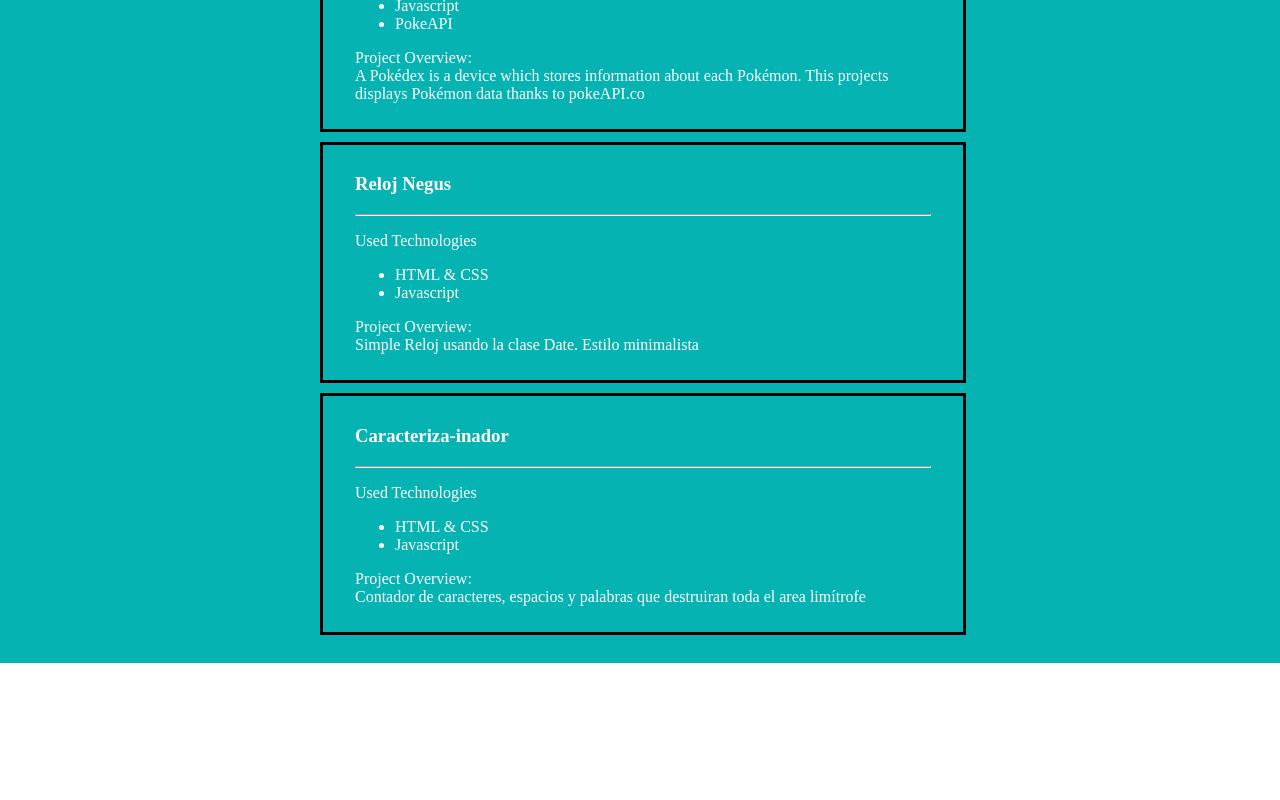
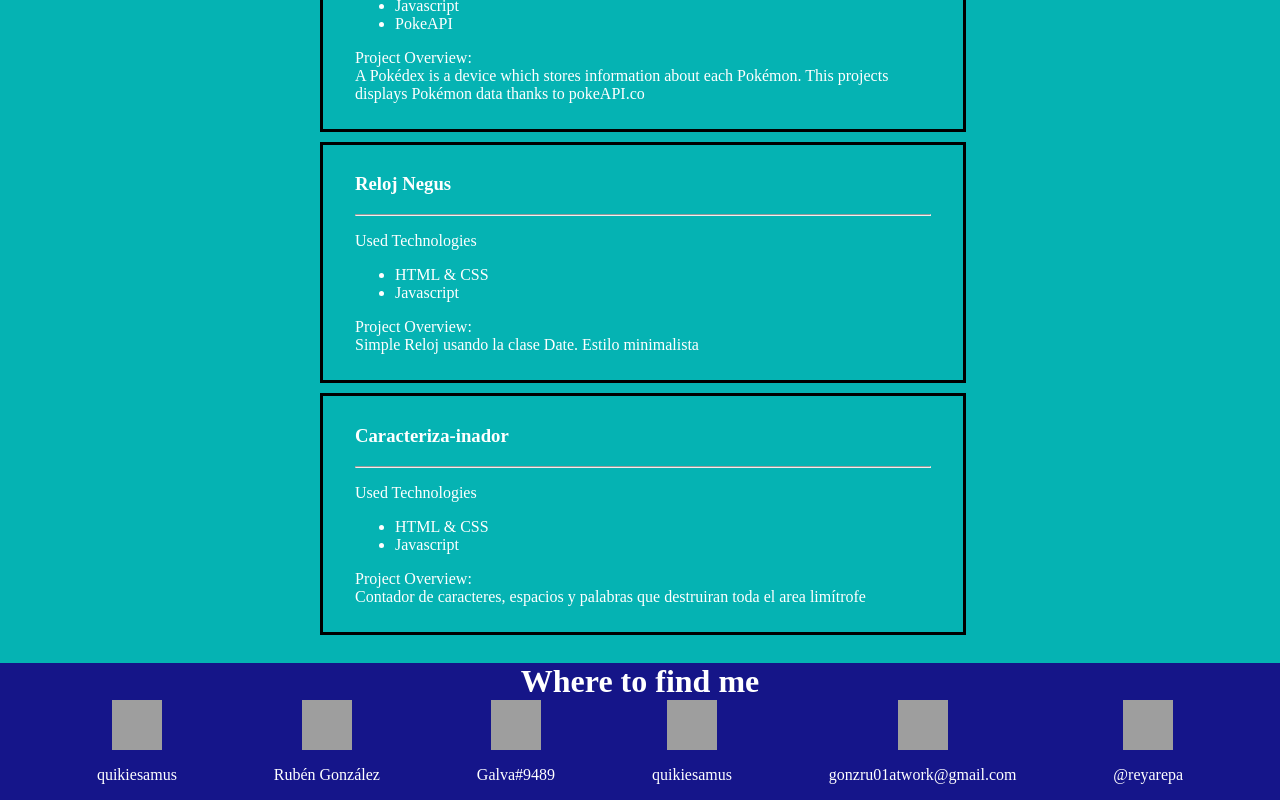
Before and after one commit to quiKieSamus/urbe-react-portfolio, a React (Vite) app: page / in a window 1280 px wide. Shown: the part 3781-4581 px from the top of the page. Before the commit the page ends 4444 px from the top, so only its background shows below. Built offline with nearby package versions, Linux system fonts and the light colour scheme; grey boxes are pictures that could not be loaded.

Commit message:
beta done

```diff
--- a/src/App.css
+++ b/src/App.css
@@ -113,3 +113,24 @@ body {
     color: white;
     width: 90%;
 }
+
+.find-list-container {
+    background-color: rgb(21, 21, 138);
+    display: flex;
+    align-items: center;
+    justify-content: space-evenly;
+    flex-wrap: wrap;
+}
+
+.find-me-card {
+    display: flex;
+    flex-direction: column;
+    align-items: center;
+    color: white;
+}
+
+.title-find {
+    background-color: rgb(21, 21, 136);
+    text-align: center;
+    margin: 0;
+}
--- a/src/App.jsx
+++ b/src/App.jsx
@@ -5,8 +5,11 @@ import Objective from "./components/Objective";
 import './App.css'
 import { onePages } from "./components/one-page/info";
 import OnePageList from "./components/one-page/OnepageList";
+import { Projects } from "./components/projects/info";
 import ProjectList from "./components/projects/ProjectList";
-import { Projects } from "./components/projects/info";
+import { networks } from "./components/find-me/info";
+import FindList from "./components/find-me/FindList";
+
 
 const App = () => {
     return (
@@ -26,6 +29,9 @@ const App = () => {
                 <ProjectList Projects={Projects}/>
                 <br />
             </div>
+            <div className="find-me-container">
+                <FindList networks={networks}/>
+            </div>
         </div>
     );
 }
--- /dev/null
+++ b/src/components/find-me/FindList.jsx
@@ -0,0 +1,17 @@
+import React from "react";
+import FindMeCard from "./FindMeCard";
+
+
+const FindList = ({ networks }) => {
+    return (
+        <div><h1 className="title-find title">Where to find me</h1>
+            <div className="find-list-container">
+                {networks.map((user, i) => {
+                    return (<FindMeCard icon={networks[i].icon} user={networks[i].user} name={networks[i].name} link={networks[i].link} />);
+                })}
+            </div>
+        </div>
+    )
+}
+
+export default FindList;
--- /dev/null
+++ b/src/components/find-me/FindMeCard.jsx
@@ -0,0 +1,14 @@
+import React from "react";
+
+const FindMeCard = ({ icon, user, name, link }) => {
+    return (
+        <div className="find-me-card">
+            <img src={icon}  alt={name + " of Rubén"} width="50" height="50"/>
+            <div>
+                {link !== "" ? <a href={link} className="live-link"><p>{user}</p></a> : <p>{user}</p>  }
+            </div>
+        </div>
+    )
+}
+
+export default FindMeCard;
--- /dev/null
+++ b/src/components/find-me/info.js
@@ -0,0 +1,43 @@
+export const networks = [
+    {
+        icon: "https://quikiesamus.github.io/my-portfolio/icons/logo_github_icon_143196.ico",
+        user: "quikiesamus",
+        name: "github",
+        link: "https://github.com/quiKieSamus"
+    },
+
+    {
+        icon: "https://quikiesamus.github.io/my-portfolio/icons/logo_linkedin_icon_143191.png",
+        user: "Rubén González",
+        name: "linkedin",
+        link: "https://www.linkedin.com/in/rub%C3%A9n-gonz%C3%A1lez-godoy-a093a31a7/"
+    },
+
+    {
+        icon: "https://quikiesamus.github.io/my-portfolio/icons/discord.jpg",
+        user: "Galva#9489",
+        name: "discord",
+        link: ""
+    },
+
+    {
+        icon: "https://quikiesamus.github.io/my-portfolio/icons/twitter.png",
+        user: "quikiesamus",
+        name: "twitter",
+        link: "https://twitter.com/quiKieSamus"
+    },
+
+    {
+        icon: "https://quikiesamus.github.io/my-portfolio/icons/gmail.ico",
+        user: "gonzru01atwork@gmail.com",
+        name: "gmail",
+        link: ""
+    },
+
+    {
+        icon: "https://quikiesamus.github.io/my-portfolio/icons/tlg.png",
+        user: "@reyarepa",
+        name: "telegram",
+        link: ""
+    }
+]
```
